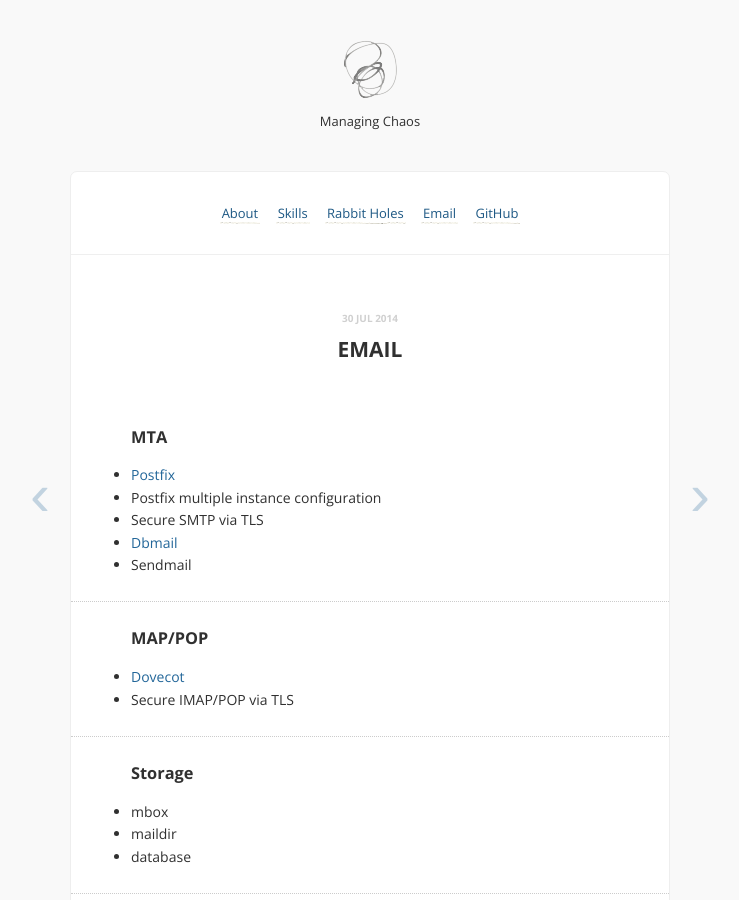
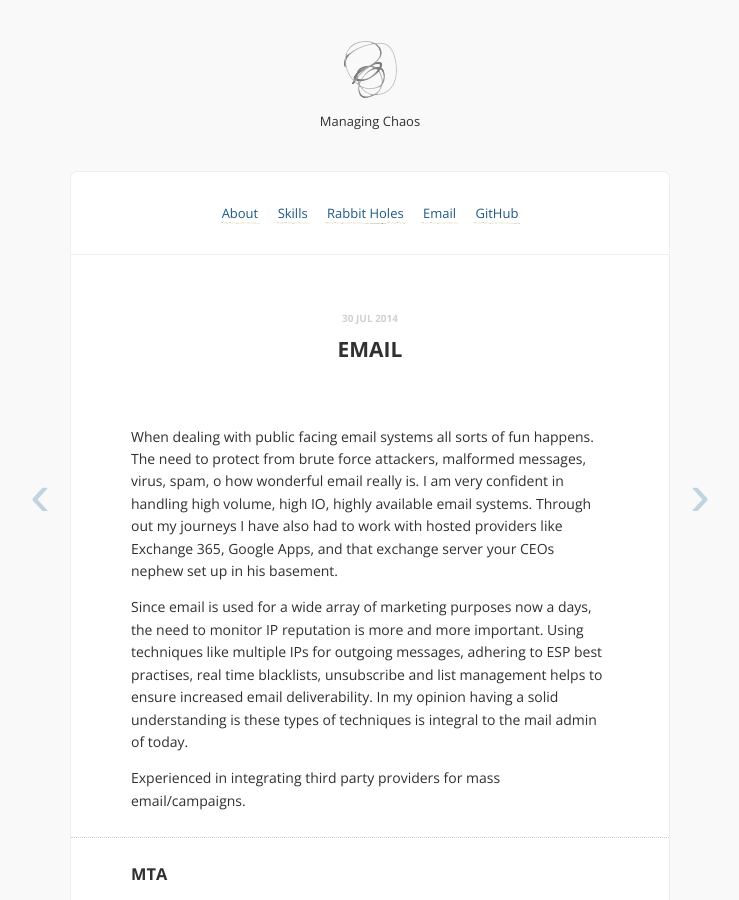
Before and after one commit to rustyautopsy/rustyautopsy.github.io, a Jekyll site: the page built from _posts/2014-07-30-email.md, in a window 1280 px wide and 900 px high. Shown: the whole window, without its empty margins (270-1009 px from the left). Built offline with Jekyll 4.4.1, drawn with Linux system fonts in a browser that asks for light colours; Markdown is read by kramdown in place of the engine named in the settings; comment, search, counter and statistics services are not loaded.

Commit message:
added more of a description to email post

```diff
--- a/_posts/2014-07-30-email.md
+++ b/_posts/2014-07-30-email.md
@@ -4,6 +4,15 @@ title: Email
 date: 2014-07-30 11:44:37
 share: n
 category: skills
+---
+
+When dealing with public facing email systems all sorts of fun happens. The need to protect from brute force attackers, malformed messages, virus, spam, o how wonderful email really is.
+I am very confident in handling high volume, high IO, highly available email systems. Through out my journeys I have also had to work with hosted providers like Exchange 365, Google Apps, and that exchange server your CEOs nephew set up in his basement.
+
+Since email is used for a wide array of marketing purposes now a days, the need to monitor IP reputation is more and more important. Using techniques like multiple IPs for outgoing messages, adhering to ESP best practises, real time blacklists, unsubscribe and list management helps to ensure increased email deliverability. In my opinion having a solid understanding is these types of techniques is integral to the mail admin of today.
+
+Experienced in integrating third party providers for mass email/campaigns.
+
 ---
 
 ###MTA
```
